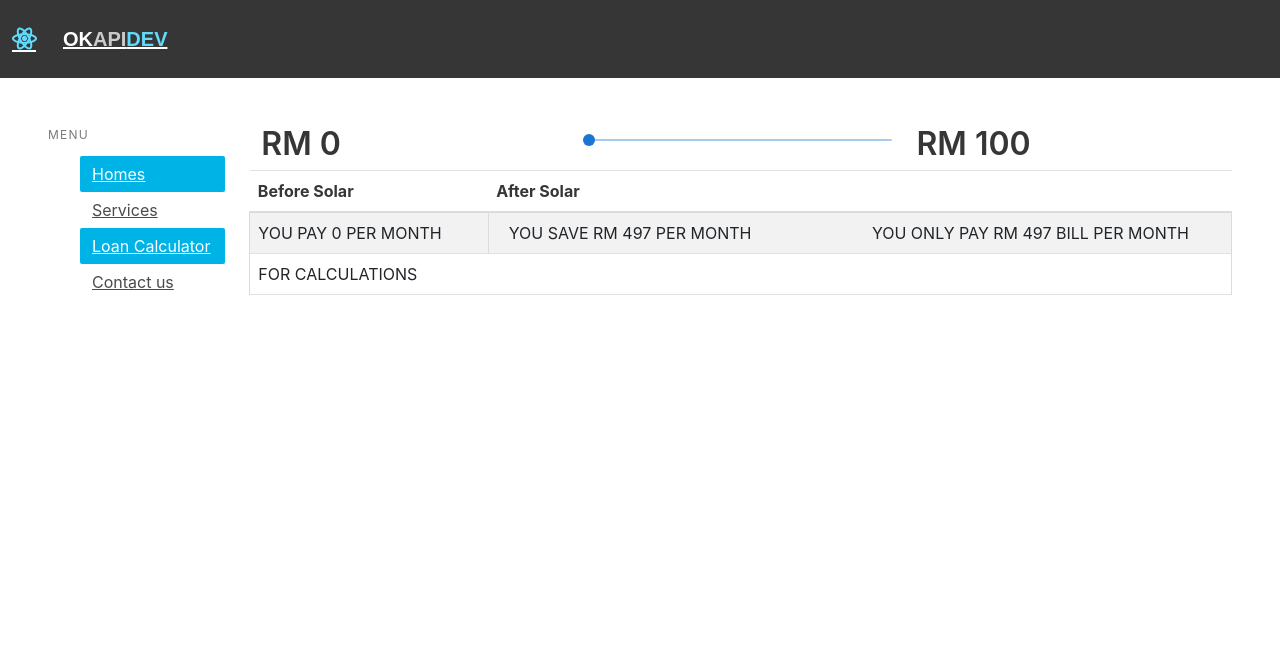
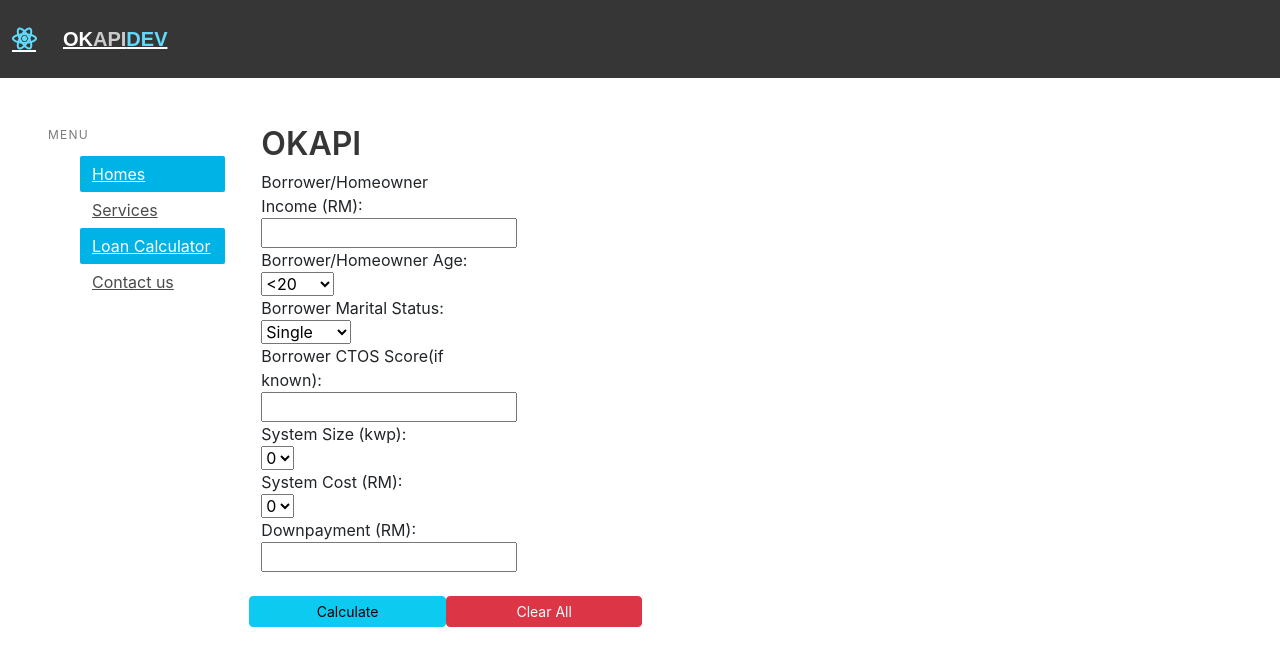
Before and after one commit to iolumbaram/OkAPIDev, a React (Create React App) app in the folder react-app/: page /loancal in a window 1280 px wide. Shown: the top 666 px of the page. Built offline with nearby package versions, Linux system fonts and the light colour scheme.

Commit message:
add: add form, event handling within forms

```diff
--- a/react-app/src/LoanCalPage.js
+++ b/react-app/src/LoanCalPage.js
@@ -1,116 +1,173 @@
 import React from 'react';
-import Box from '@mui/material/Box';
-import Slider from '@mui/material/Slider';
-// import { Container } from '@mui/material';
 import 'bootstrap/dist/css/bootstrap.css';
 import Container from 'react-bootstrap/Container';
 import Row from 'react-bootstrap/Row'
 import Col from 'react-bootstrap/Col'
-import Table from 'react-bootstrap/Table'
+import './index.css';
+import Button from 'react-bootstrap/Button';
+
 
 class About extends React.Component {
   constructor(props) {
     super(props);
+    // this.state = {value: ''};
+
     this.state = {
-      sell: 'anything',
-      sliderVal: 0
+      values: {
+        income: '',
+        age: '',
+        martial_status: '',
+        ctos: '',
+        size: '',
+        cost: '',
+        downpayment: ''
+      }
     };
+
+
+    this.handleChange = this.handleChange.bind(this);
+    this.handleDropDown = this.handleDropDown.bind(this);
+    this.handleCalculate = this.handleCalculate.bind(this);
+    this.handleClearAll = this.handleClearAll.bind(this);
   }
+
+  handleChange(event) {
+    this.setState(prevState => ({
+      values: {
+        ...prevState.values,
+        [event.target.name]: event.target.value
+      }
+    }));
+  }
+
+
+  handleDropDown(event) {
+    this.setState(prevState => ({
+      values: {
+        ...prevState.values,
+        [event.target.name]: event.target.value
+      }
+    }));
+  }
+
+  handleCalculate(event) {
+    console.log('cal')
+    event.preventDefault();
+  }
+
+
+  handleClearAll(event) {
+    console.log('clear')
+    event.preventDefault();
+  }
+
+
   render() {
     return <Container>
+
       <Row>
         <Col>
-          <h2 className="title">RM 0</h2>
-        </Col>
-        <Col>
-          <Box>
-            <Slider
-              size="small"
-              defaultValue={0}
-              aria-label="Small"
-              valueLabelDisplay="auto"
-              //onChange={(e, val) => this.props.update(e, this.props.sliderVal, val)}
-              onChange={ (e, val) => this.setState({sliderVal: val})}
-            />
-          </Box>
-        </Col>
-        {/* <Col>
-          <Box>
-            <Slider defaultValue={50} aria-label="Default" valueLabelDisplay="auto" />
-          </Box>
-        </Col> */}
-        <Col>
-          <h2 className="title">RM 100</h2>
+          <h2 className="title">OKAPI</h2>
         </Col>
       </Row>
+
       <Row>
-        <Table striped bordered hover>
-          <thead>
-            <tr>
-              <th>Before Solar</th>
-              <th>After Solar</th>
-            </tr>
-          </thead>
-          <tbody>
-            <tr>
-              <td>
-                <div>
-                  <UpdateTableBeforeSolar val={this.state.sliderVal}></UpdateTableBeforeSolar>
-                </div>
-              </td>
-              <td>
-                <div>
-                  <Container>
-                    <Row>
-                      <Col>
-                        <UpdateTableAfterSolar1 val={497}></UpdateTableAfterSolar1>
-                      </Col>
-                      <Col>
-                        <UpdateTableAfterSolar2 val={497}></UpdateTableAfterSolar2>
-                      </Col>
-                    </Row>
-                  </Container>
-                </div>
-              </td>
-            </tr>
-            <tr>
-              <td colSpan={2}>FOR CALCULATIONS</td>
-            </tr>
-          </tbody>
-        </Table>
+        <form onSubmit={this.handleCalculate}>
+          <Row xs={2} md={4} lg={10}>
+            <label>
+              Borrower/Homeowner Income (RM):
+              <br />
+              <input type="text" onChange={this.handleChange} name="income" value={this.state.values.income} />
+            </label>
+          </Row>
+          <Row xs={2} md={4} lg={10}>
+            <label>
+              Borrower/Homeowner Age:
+              <br />
+              <select name="age" value={this.state.values.age} onChange={this.handleDropDown}>
+                <option value="20"> {'<20'} </option>
+                <option value="30">21-30</option>
+                <option value="40">31-40</option>
+                <option value="50">41-50</option>
+                <option value="60">51-60</option>
+                <option value="70">61-70</option>
+                <option value="80">71-80</option>
+                <option value="90">81-90</option>
+                <option value="100">91-100</option>
+              </select>
+              {/* <input type="text" onChange={this.handleChange} name="age" value={this.state.values.age} /> */}
+            </label>
+          </Row>
+          <Row xs={2} md={4} lg={10}>
+            <label>
+              Borrower Marital Status:
+              <br />
+              <select name="martial_status" value={this.state.values.martial_status} onChange={this.handleDropDown}>
+                <option value="single">Single</option>
+                <option value="married">Married</option>
+                <option value="divorced">Divorced</option>
+              </select>
+              {/* <input type="text" onChange={this.handleChange} name="martial_status" value={this.state.values.martial_status} /> */}
+            </label>
+          </Row>
+          <Row xs={2} md={4} lg={10}>
+            <label>
+              Borrower CTOS Score(if known):
+              <input type="text" onChange={this.handleChange} name="ctos" value={this.state.values.ctos} />
+            </label>
+          </Row>
+          <Row xs={2} md={4} lg={10}>
+            <label>
+              System Size (kwp):
+              <br />
+              <select name="size" value={this.state.values.size} onChange={this.handleDropDown}>
+                <option value="0">0</option>
+                <option value="1">1</option>
+                <option value="2">2</option>
+              </select>
+              {/* <input type="text" onChange={this.handleChange} name="size" value={this.state.values.size} /> */}
+            </label>
+          </Row>
+          <Row xs={2} md={4} lg={10}>
+            <label>
+              System Cost (RM): { }
+              <br />
+              <select name="cost" value={this.state.values.cost} onChange={this.handleDropDown}>
+                <option value="0">0</option>
+                <option value="1">1</option>
+                <option value="2">2</option>
+              </select>
+              {/* <input type="text" onChange={this.handleChange} name="cost" value={this.state.values.cost} /> */}
+            </label>
+          </Row>
+          <Row xs={2} md={4} lg={10}>
+            <label>
+              Downpayment (RM):
+              <br />
+              <input type="text" onChange={this.handleChange} name="downpayment" value={this.state.values.downpayment} />
+            </label>
+          </Row>
+
+          <br />
+
+          <Row xs={2} md={4} lg={5}>
+            <Button variant="info" size="sm" onClick={this.handleCalculate}>Calculate</Button>{' '}
+            <Button variant="danger" size="sm" onClick={this.handleClearAll}>Clear All</Button>{' '}
+
+
+            {/* <Col>
+              <input className="calculateButtonStyle" type="calculate" defaultValue="Calculate" />
+
+            </Col>
+            <Col>
+              <input className="clearAllButtonStyle" type="clear" defaultValue="Clear All" />
+
+            </Col> */}
+          </Row>
+        </form>
       </Row>
     </Container>
   }
 }
 
-function UpdateTableBeforeSolar(props) {
-  return (
-    <><div> YOU PAY {props.val} PER MONTH</div></>
-  );
-}
-
-function UpdateTableAfterSolar1(props) {
-  return (
-    <><div> YOU SAVE RM {props.val} PER MONTH </div></>
-  );
-}
-
-function UpdateTableAfterSolar2(props) {
-  return (
-    <><div> YOU ONLY PAY RM  {props.val} BILL PER MONTH</div></>
-  );
-}
-
-// const About = () => (
-//   <div className="content-container">
-//     <div className="content-title-group not-found">
-//       <h2 className="title">Loan Calculator</h2>
-//       <p>
-//         Coming soon!
-//       </p>
-//       <br />
-//     </div>
-//   </div>
-// );
-
 export default About;
--- a/react-app/src/index.css
+++ b/react-app/src/index.css
@@ -12,3 +12,36 @@ code {
   font-family: source-code-pro, Menlo, Monaco, Consolas, 'Courier New',
     monospace;
 }
+
+/* .wrapper {
+    padding: 5px 20px;
+}
+
+.wrapper fieldset {
+    margin: 20px 0;
+} */
+
+
+.labels {
+  color: #8d8d8d;
+  position: absolute;
+  top: 27px;
+  left: 55px;
+  background: #ffffff;
+  transition: 300ms;
+  transform: translate(-50%, -50%);
+}
+
+.calculateButtonStyle{
+  background-color: green;
+  padding: 8px;
+  font-family: Arial;
+  text-align: center;
+}
+
+.clearAllButtonStyle{
+  background-color: red;
+  padding: 8px;
+  font-family: Arial;
+  text-align: center;
+}
```
Also changed, not shown: react-app/.eslintrc.json.
